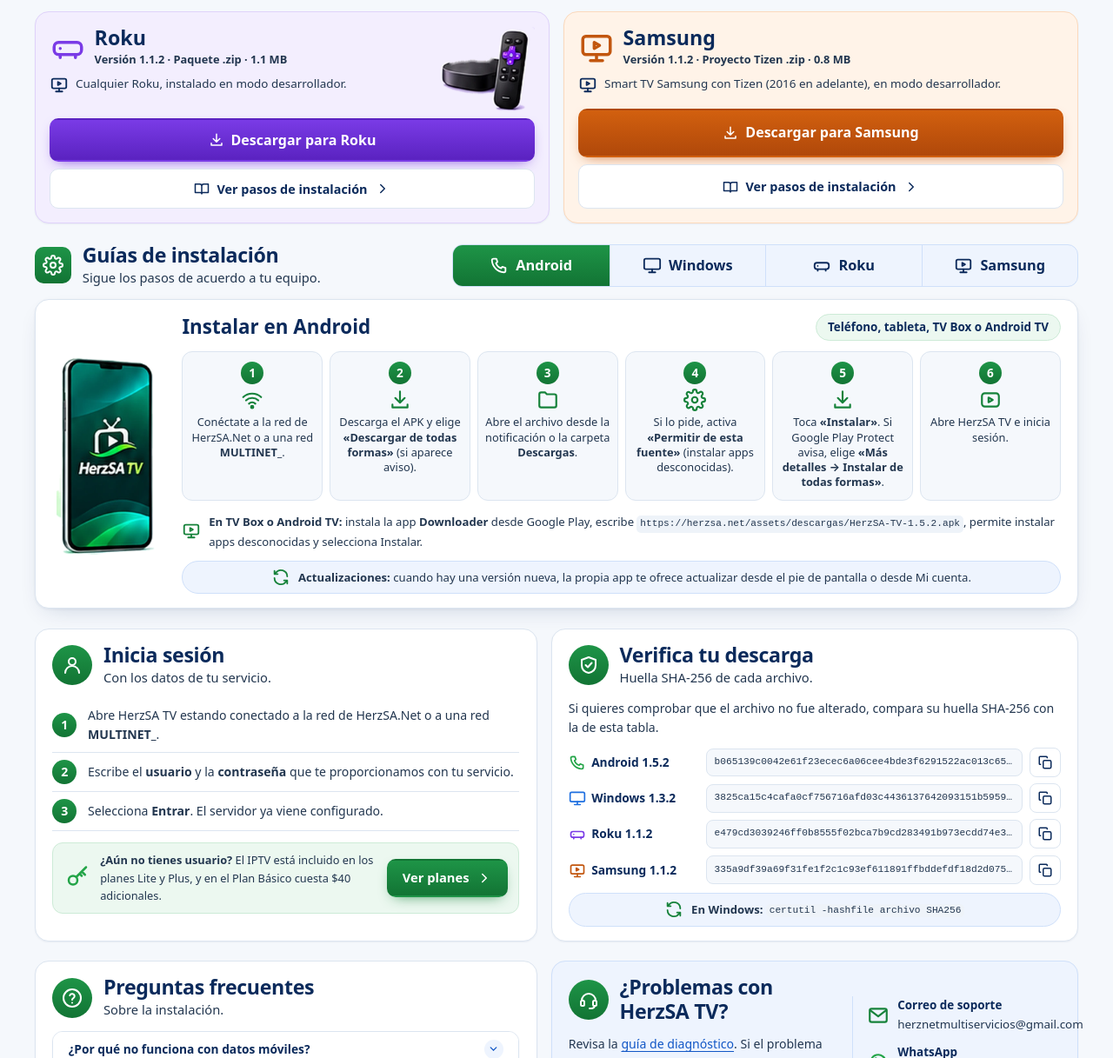
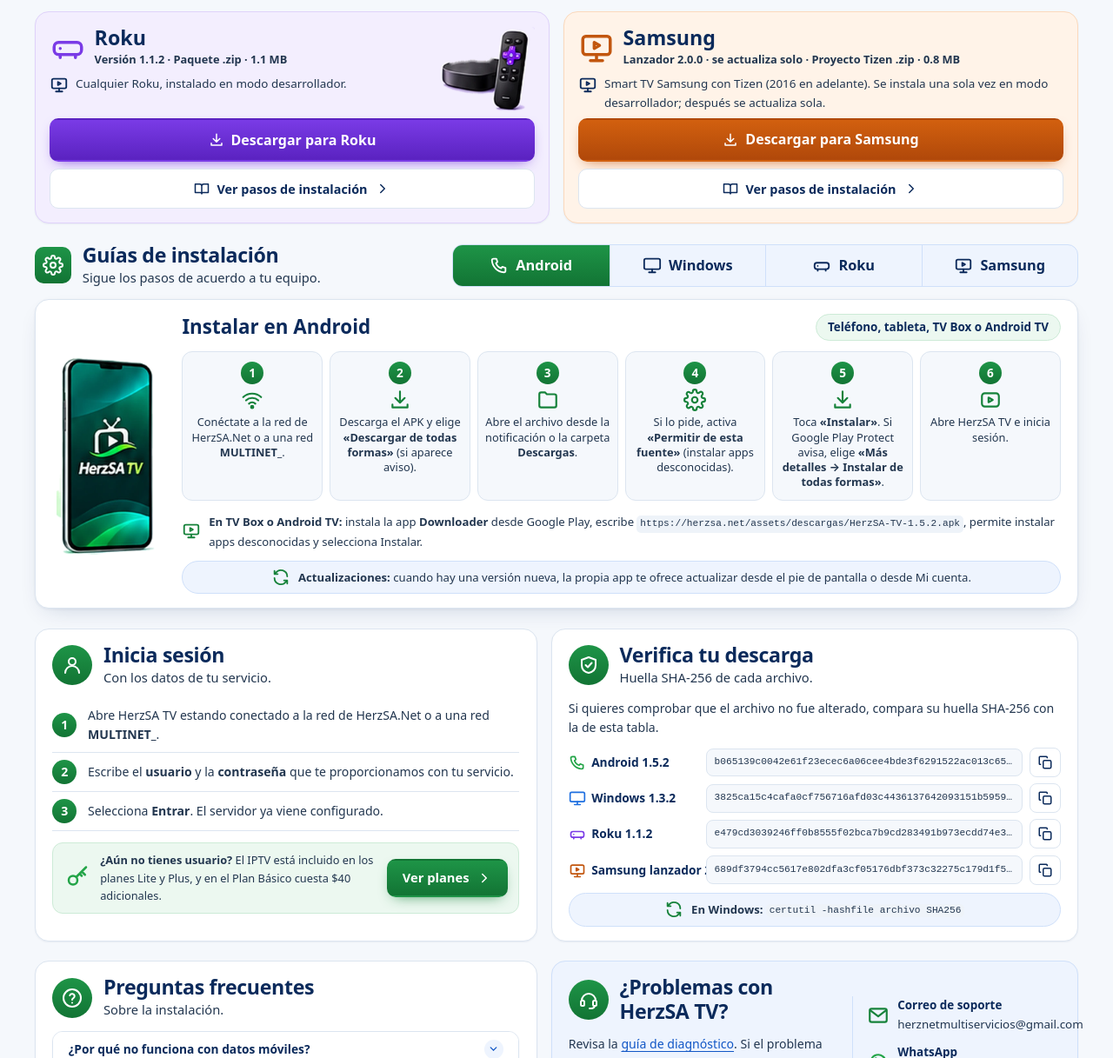
Before and after one commit to herzSA-Net/herzsa-net.github.io, a plain HTML site: page herzsa-tv/descargar/index.html in a window 1280 px wide. Shown: the part 990-2207 px from the top of the page at 87% size. Drawn offline with Linux system fonts and the light colour scheme.

Commit message:
HerzSA TV Samsung: lanzador 2.0.0 que se instala una vez y se actualiza solo (app 1.1.2)
Co-Authored-By: Claude Opus 5.5 <noreply@anthropic.com>

```diff
--- a/herzsa-tv/descargar/index.html
+++ b/herzsa-tv/descargar/index.html
@@ -142,11 +142,11 @@
         </article>
         <article class="dl-card dl-card--orange">
           <div class="dl-card__body">
-            <div class="dl-card__head"><svg class="" viewBox="0 0 24 24" fill="none" stroke="currentColor" stroke-width="2" stroke-linecap="round" stroke-linejoin="round" aria-hidden="true" focusable="false"><rect x="3" y="5" width="18" height="12" rx="2"/><path d="M8 21h8M12 17v4"/><path d="M10.5 9v4l3.5-2z"/></svg><div><h3>Samsung</h3><p>Versión 1.1.2 · Proyecto Tizen .zip · 0.8 MB</p></div></div>
-            <p class="dl-card__req"><svg class="" viewBox="0 0 24 24" fill="none" stroke="currentColor" stroke-width="2" stroke-linecap="round" stroke-linejoin="round" aria-hidden="true" focusable="false"><rect x="3" y="5" width="18" height="12" rx="2"/><path d="M8 21h8M12 17v4"/><path d="M10.5 9v4l3.5-2z"/></svg><span>Smart TV Samsung con Tizen (2016 en adelante), en modo desarrollador.</span></p>
+            <div class="dl-card__head"><svg class="" viewBox="0 0 24 24" fill="none" stroke="currentColor" stroke-width="2" stroke-linecap="round" stroke-linejoin="round" aria-hidden="true" focusable="false"><rect x="3" y="5" width="18" height="12" rx="2"/><path d="M8 21h8M12 17v4"/><path d="M10.5 9v4l3.5-2z"/></svg><div><h3>Samsung</h3><p>Lanzador 2.0.0 · se actualiza solo · Proyecto Tizen .zip · 0.8 MB</p></div></div>
+            <p class="dl-card__req"><svg class="" viewBox="0 0 24 24" fill="none" stroke="currentColor" stroke-width="2" stroke-linecap="round" stroke-linejoin="round" aria-hidden="true" focusable="false"><rect x="3" y="5" width="18" height="12" rx="2"/><path d="M8 21h8M12 17v4"/><path d="M10.5 9v4l3.5-2z"/></svg><span>Smart TV Samsung con Tizen (2016 en adelante). Se instala una sola vez en modo desarrollador; después se actualiza sola.</span></p>
           </div>
           <div class="dl-card__acts">
-            <a class="btn btn--orange" href="../../assets/descargas/HerzSA-TV-Samsung-1.1.2-proyecto.zip" download><svg class="" viewBox="0 0 24 24" fill="none" stroke="currentColor" stroke-width="2" stroke-linecap="round" stroke-linejoin="round" aria-hidden="true" focusable="false"><path d="M12 3v12M7 10l5 5 5-5"/><path d="M4 17v3h16v-3"/></svg><span>Descargar para Samsung</span></a>
+            <a class="btn btn--orange" href="../../assets/descargas/HerzSA-TV-Samsung-Lanzador-2.0.0-proyecto.zip" download><svg class="" viewBox="0 0 24 24" fill="none" stroke="currentColor" stroke-width="2" stroke-linecap="round" stroke-linejoin="round" aria-hidden="true" focusable="false"><path d="M12 3v12M7 10l5 5 5-5"/><path d="M4 17v3h16v-3"/></svg><span>Descargar para Samsung</span></a>
             <a class="btn btn--line" href="#samsung"><svg class="" viewBox="0 0 24 24" fill="none" stroke="currentColor" stroke-width="2" stroke-linecap="round" stroke-linejoin="round" aria-hidden="true" focusable="false"><path d="M2 5h7a3 3 0 0 1 3 3v12a2 2 0 0 0-2-2H2zM22 5h-7a3 3 0 0 0-3 3v12a2 2 0 0 1 2-2h8z"/></svg><span>Ver pasos de instalación</span><svg class="" viewBox="0 0 24 24" fill="none" stroke="currentColor" stroke-width="2" stroke-linecap="round" stroke-linejoin="round" aria-hidden="true" focusable="false"><path d="M9 6l6 6-6 6"/></svg></a>
           </div>
         </article>
@@ -244,7 +244,7 @@
 
       <div class="guide2 guide2--steps" id="samsung" role="tabpanel" aria-labelledby="tab-samsung" tabindex="0" hidden>
         <div class="guide2__title"><h3>Instalar en Samsung (Tizen), paso a paso</h3><span class="guide2__tag">Modo desarrollador · recomendado para técnicos</span></div>
-        <div class="inote inote--warn"><svg class="" viewBox="0 0 24 24" fill="none" stroke="currentColor" stroke-width="2" stroke-linecap="round" stroke-linejoin="round" aria-hidden="true" focusable="false"><circle cx="12" cy="12" r="9"/><path d="M12 11v6M12 7.5v.01"/></svg><p><strong>Necesitas:</strong> una PC con Windows en la misma red que el televisor, el programa gratuito Tizen Studio y una cuenta Samsung (gratuita). Samsung solo permite instalar apps firmadas con un certificado que incluye el número (DUID) de cada televisor, por eso la instalación se hace desde la PC. Si no quieres hacerlo tú, <a href="../../herzsa-tv/soporte/">un técnico de HerzSA.Net lo instala</a>.</p></div>
+        <div class="inote inote--warn"><svg class="" viewBox="0 0 24 24" fill="none" stroke="currentColor" stroke-width="2" stroke-linecap="round" stroke-linejoin="round" aria-hidden="true" focusable="false"><circle cx="12" cy="12" r="9"/><path d="M12 11v6M12 7.5v.01"/></svg><p><strong>Necesitas:</strong> una PC con Windows en la misma red que el televisor, el programa gratuito Tizen Studio y una cuenta Samsung (gratuita). Samsung solo permite instalar apps firmadas con un certificado que incluye el número (DUID) de cada televisor, por eso la instalación se hace desde la PC, <strong>una sola vez</strong>: después la app se actualiza sola cada vez que la abres. Si no quieres hacerlo tú, <a href="../../herzsa-tv/soporte/">un técnico de HerzSA.Net lo instala</a>.</p></div>
         <ol class="isteps">
             <li class="istep">
               <img src="../../assets/images/guia/samsung-1-ip-pc.svg" alt="Ventana de símbolo del sistema con el comando ipconfig y la dirección IPv4 resaltada" width="480" height="300" loading="lazy">
@@ -283,7 +283,7 @@
               <div class="istep__txt"><span class="istep__n">9</span><div><h4>Inicia sesión</h4><p>La app se instala y se abre en el televisor. Escribe tu <strong>usuario</strong> y <strong>contraseña</strong> y elige <strong>Entrar</strong>. Después la encuentras en <strong>Apps</strong>.</p></div></div>
             </li>
         </ol>
-        <p class="gnote"><svg class="" viewBox="0 0 24 24" fill="none" stroke="currentColor" stroke-width="2" stroke-linecap="round" stroke-linejoin="round" aria-hidden="true" focusable="false"><circle cx="12" cy="12" r="9"/><path d="M12 11v6M12 7.5v.01"/></svg><span><strong>Para técnicos:</strong> para otro televisor, conéctalo (paso 6), agrega su DUID al certificado de distribuidor en Certificate Manager y repite el paso 8. Respalda la carpeta <code>SamsungCertificate</code>: las versiones nuevas deben firmarse con el mismo perfil. La app no se actualiza sola; una versión nueva se instala igual, encima de la anterior. Con la línea de comandos de Tizen puedes usar el <a href="../../assets/descargas/HerzSA-TV-Samsung-1.1.2.wgt" download>paquete .wgt sin firmar</a> (<code>tizen package -t wgt -s PERFIL</code> y <code>tizen install</code>).</span></p>
+        <p class="gnote"><svg class="" viewBox="0 0 24 24" fill="none" stroke="currentColor" stroke-width="2" stroke-linecap="round" stroke-linejoin="round" aria-hidden="true" focusable="false"><circle cx="12" cy="12" r="9"/><path d="M12 11v6M12 7.5v.01"/></svg><span><strong>Para técnicos:</strong> para otro televisor, conéctalo (paso 6), agrega su DUID al certificado de distribuidor en Certificate Manager y repite el paso 8. Respalda la carpeta <code>SamsungCertificate</code>: las versiones nuevas deben firmarse con el mismo perfil. Lo que se instala es un lanzador: cada vez que se abre baja la versión más nueva de la app, así que no hace falta volver a instalar para actualizar, y se instala encima de la versión anterior conservando la sesión. Para instalar más rápido sin importar el proyecto: con el televisor en modo desarrollador y el certificado creado (pasos 1 a 7), pon <a href="../../assets/descargas/instalar-en-tv.bat" download>instalar-en-tv.bat</a> junto al <a href="../../assets/descargas/HerzSA-TV-Samsung-Lanzador-2.0.0.wgt" download>lanzador .wgt sin firmar</a> y haz doble clic: pide la IP del televisor y el nombre del perfil, firma e instala.</span></p>
       </div>
     </div>
   </section>
@@ -316,7 +316,7 @@
           <li><span class="hash-rows__name hash-rows__name--green"><svg class="" viewBox="0 0 24 24" fill="none" stroke="currentColor" stroke-width="2" stroke-linecap="round" stroke-linejoin="round" aria-hidden="true" focusable="false"><path d="M5 4h3.5l1.5 4-2 1.5a11 11 0 0 0 6.5 6.5l1.5-2 4 1.5V19a2 2 0 0 1-2 2A16 16 0 0 1 3 6a2 2 0 0 1 2-2z"/></svg>Android 1.5.2</span><code id="h-android">b065139c0042e61f23ecec6a06cee4bde3f6291522ac013c658ae484622d631c</code><button type="button" class="copy-btn" data-copy="h-android" aria-label="Copiar huella de Android"><svg class="" viewBox="0 0 24 24" fill="none" stroke="currentColor" stroke-width="2" stroke-linecap="round" stroke-linejoin="round" aria-hidden="true" focusable="false"><rect x="9" y="9" width="12" height="12" rx="2"/><path d="M5 15H4a1 1 0 0 1-1-1V4a1 1 0 0 1 1-1h10a1 1 0 0 1 1 1v1"/></svg></button></li>
           <li><span class="hash-rows__name hash-rows__name--blue"><svg class="" viewBox="0 0 24 24" fill="none" stroke="currentColor" stroke-width="2" stroke-linecap="round" stroke-linejoin="round" aria-hidden="true" focusable="false"><rect x="2" y="4" width="20" height="13" rx="2"/><path d="M8 21h8M12 17v4"/></svg>Windows 1.3.2</span><code id="h-windows">3825ca15c4cafa0cf756716afd03c4436137642093151b595974983c176d1473</code><button type="button" class="copy-btn" data-copy="h-windows" aria-label="Copiar huella de Windows"><svg class="" viewBox="0 0 24 24" fill="none" stroke="currentColor" stroke-width="2" stroke-linecap="round" stroke-linejoin="round" aria-hidden="true" focusable="false"><rect x="9" y="9" width="12" height="12" rx="2"/><path d="M5 15H4a1 1 0 0 1-1-1V4a1 1 0 0 1 1-1h10a1 1 0 0 1 1 1v1"/></svg></button></li>
           <li><span class="hash-rows__name hash-rows__name--purple"><svg class="" viewBox="0 0 24 24" fill="none" stroke="currentColor" stroke-width="2" stroke-linecap="round" stroke-linejoin="round" aria-hidden="true" focusable="false"><rect x="3" y="9" width="18" height="8" rx="3"/><path d="M7 17v2M17 17v2M7 13h.01"/></svg>Roku 1.1.2</span><code id="h-roku">e479cd3039246ff0b8555f02bca7b9cd283491b973ecdd74e3fe06ef73444abc</code><button type="button" class="copy-btn" data-copy="h-roku" aria-label="Copiar huella de Roku"><svg class="" viewBox="0 0 24 24" fill="none" stroke="currentColor" stroke-width="2" stroke-linecap="round" stroke-linejoin="round" aria-hidden="true" focusable="false"><rect x="9" y="9" width="12" height="12" rx="2"/><path d="M5 15H4a1 1 0 0 1-1-1V4a1 1 0 0 1 1-1h10a1 1 0 0 1 1 1v1"/></svg></button></li>
-          <li><span class="hash-rows__name hash-rows__name--orange"><svg class="" viewBox="0 0 24 24" fill="none" stroke="currentColor" stroke-width="2" stroke-linecap="round" stroke-linejoin="round" aria-hidden="true" focusable="false"><rect x="3" y="5" width="18" height="12" rx="2"/><path d="M8 21h8M12 17v4"/><path d="M10.5 9v4l3.5-2z"/></svg>Samsung 1.1.2</span><code id="h-samsung">335a9df39a69f31fe1f2c1c93ef611891ffbddefdf18d2d075c824421f765ebe</code><button type="button" class="copy-btn" data-copy="h-samsung" aria-label="Copiar huella de Samsung"><svg class="" viewBox="0 0 24 24" fill="none" stroke="currentColor" stroke-width="2" stroke-linecap="round" stroke-linejoin="round" aria-hidden="true" focusable="false"><rect x="9" y="9" width="12" height="12" rx="2"/><path d="M5 15H4a1 1 0 0 1-1-1V4a1 1 0 0 1 1-1h10a1 1 0 0 1 1 1v1"/></svg></button></li>
+          <li><span class="hash-rows__name hash-rows__name--orange"><svg class="" viewBox="0 0 24 24" fill="none" stroke="currentColor" stroke-width="2" stroke-linecap="round" stroke-linejoin="round" aria-hidden="true" focusable="false"><rect x="3" y="5" width="18" height="12" rx="2"/><path d="M8 21h8M12 17v4"/><path d="M10.5 9v4l3.5-2z"/></svg>Samsung lanzador 2.0.0</span><code id="h-samsung">689df3794cc5617e802dfa3cf05176dbf373c32275c179d1f555e4f4a7484780</code><button type="button" class="copy-btn" data-copy="h-samsung" aria-label="Copiar huella de Samsung"><svg class="" viewBox="0 0 24 24" fill="none" stroke="currentColor" stroke-width="2" stroke-linecap="round" stroke-linejoin="round" aria-hidden="true" focusable="false"><rect x="9" y="9" width="12" height="12" rx="2"/><path d="M5 15H4a1 1 0 0 1-1-1V4a1 1 0 0 1 1-1h10a1 1 0 0 1 1 1v1"/></svg></button></li>
         </ul>
         <p class="gnote gnote--pill" style="margin-top:.6rem"><svg class="" viewBox="0 0 24 24" fill="none" stroke="currentColor" stroke-width="2" stroke-linecap="round" stroke-linejoin="round" aria-hidden="true" focusable="false"><path d="M20 11a8 8 0 0 0-14.5-4.5L4 8M4 4v4h4M4 13a8 8 0 0 0 14.5 4.5L20 16M20 20v-4h-4"/></svg><span><strong>En Windows:</strong> <code>certutil -hashfile archivo SHA256</code></span></p>
       </div>
```
Also changed, not shown: herzsa-tv/index.html (+1 -1 lines), 5 other files.
